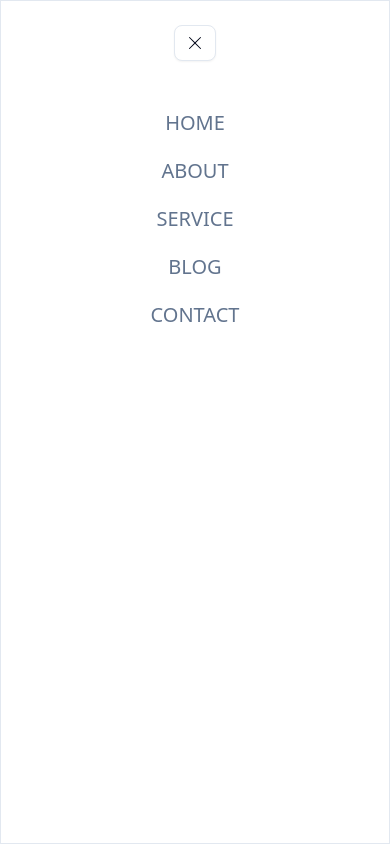
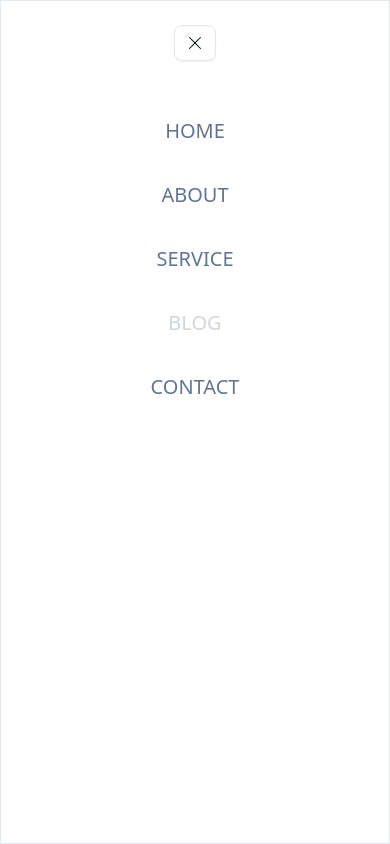
Before and after one commit to talkal123/SapirSkincare, a React (Vite) app: page /blog in a window 390 px wide. Both pictures are taken after a click on the button 348 px from the left and 55 px from the top of the page. Shown: the top 844 px of the page. Built offline with nearby package versions, Linux system fonts and the light colour scheme; a web font is replaced by a local one.

Commit message:
Initial commit

```diff
--- a/src/components_test/BlogPageComponents/Posts.tsx
+++ b/src/components_test/BlogPageComponents/Posts.tsx
@@ -16,15 +16,15 @@ export interface BlogPost {
 const Posts = ({arr}:any) => {
 
   return (
-    <div className='p-20 flex flex-col items-center' style={{ backgroundColor: "rgb(255, 253, 245)" }}>
+    <div className='pt-5 pb-5 md:p-20 flex flex-col items-center' style={{ backgroundColor: "rgb(255, 253, 245)" }}>
       <div className='flex flex-col gap-5'>
         {arr.map((item: BlogPost, index: number) => {
             return(
-            <div key={index} className='border border-black flex w-full xl:min-w-[800px] xl:max-w-[800px] '>
+            <div key={index} className='border max-h-[400px] border-black flex w-full xl:min-w-[800px] xl:max-w-[800px] '>
                 <div className=''>
                     <img className='max-w-[200px] h-full xl:max-w-[400px]' src={item.img} alt="" />
                 </div>
-                <div className='p-5 flex flex-col justify-between w-full border'>
+                <div className='p-1 md:p-5 flex flex-col justify-between w-full border'>
                     <div className='flex items-center justify-between gap-5'>
                         <div className='flex items-center justify-center gap-3'>
                             <span className='font-light text-xs'>{item.date}</span>
--- a/src/components_test/BlogPageComponents/WelcomeBlog.tsx
+++ b/src/components_test/BlogPageComponents/WelcomeBlog.tsx
@@ -34,7 +34,7 @@ const WelcomeBlog = () => {
           </div>
         </div>
     </div>
-    <div style={{ backgroundColor: 'rgba(237, 235, 228, 1)' }} className=" items-center  text-center flex flex-col md:p-5 max-h-[200px] border-1 border-black">
+    <div style={{ backgroundColor: 'rgba(237, 235, 228, 1)' }} className="hidden items-center  text-center md:flex flex-col md:p-5 max-h-[200px] border-1 border-black">
   <div className="flex flex-col gap-8 text-center items-center justify-center px-4">
     <div>
       <h1 className="text-3xl font-semibold">Welcome to my blog!</h1>
--- a/src/components_test/ContactPageComponents/Connect.tsx
+++ b/src/components_test/ContactPageComponents/Connect.tsx
@@ -41,9 +41,14 @@ const Connect = () => {
                 <div>
                     <span className='text-md font-light'>Have a question? I'd love to hear from<br /> you!</span>
                 </div>
-                <div className='flex flex-col'>
-                    <div className='flex gap-2 items-center'><RiMailOpenFill /><span className='text-md font-light'>sapirskincarela@gmail.com</span></div>
-                    <div className='flex gap-2 items-center'><FaPhoneAlt /><span className='text-md font-light'>(818) 266-2387i</span></div>
+                <div className='flex flex-col gap-1'>
+                    <a href="mailto:sapirskincarela@gmail.com" className="flex gap-2">
+                <RiMailOpenFill />
+                <span className="text-xs font-light">
+                  sapirskincarela@gmail.com
+                </span>
+                </a>
+                    <div className='flex gap-2 items-center'><FaPhoneAlt /><span className='text-md font-light'>+15053524978</span></div>
                 </div>
             </div>
         </div>
--- a/src/components_test/HomePageComponents/AsSeenOn.tsx
+++ b/src/components_test/HomePageComponents/AsSeenOn.tsx
@@ -27,7 +27,7 @@ const AsSeenOn = () => {
   ];
 
   return (
-    <div className="p-10 flex flex-col gap-20 items-center">
+    <div className="p-5 md:p-10 flex flex-col gap-20 items-center">
       <div className="flex flex-col gap-5 items-center justify-center">
         <h3
           className="font-extrabold text-4xl"
@@ -50,7 +50,7 @@ const AsSeenOn = () => {
       </div>
       <div className="flex justify-center items-center">
         <h1
-          className="text-5xl md:text-6xl"
+          className="text-5xl text- md:text-left md:text-6xl"
           style={{
             fontFamily: "Wix Madefor Text sans-serif",
             fontWeight: "lighter",
--- a/src/components_test/HomePageComponents/WhyYou.tsx
+++ b/src/components_test/HomePageComponents/WhyYou.tsx
@@ -6,13 +6,13 @@ import SegevPhoto6 from '../../assets/SegevPhoto6.avif'
 
 const WhyYou = () => {
   return (
-    <div className='p-10 w-full flex flex-col items-center gap-5'>
+    <div className='p-10 w-full text-center md:text-left flex flex-col items-center gap-5'>
     <div className='flex flex-col gap-10 max-w-[850px]'>
       <div className=''>
         <h3 className='text-4xl' style={{ fontFamily: "Wix Madefor Text sans-serif" }}>Why you should<br /> choose Sapir Skincare</h3>
       </div>
-      <div className='grid gap-25 md:flex justify-between'>
-        <div className='flex flex-row gap-3 max-w-[230px] md:flex-col'>
+      <div className='grid gap-25 justify-center md:flex md:justify-between'>
+        <div className='flex flex-col gap-3 max-w-[230px] md:flex-col'>
             <div>
                 <h3 className='block md:hidden text-4xl md:text-lg ' style={{ fontFamily: "Wix Madefor Text sans-serif" }}>THE SAPIR DIFFERENCE </h3>
                 <img src={SegevPhoto4} alt="" className='max-w-[230px] max-h-[230px]' />
@@ -20,7 +20,7 @@ const WhyYou = () => {
             </div>
             <p className='font-light text-sm'>My approach to skincare is the combination of hands on treatment with the latest innovations in aesthetics.By intertwining my traditional hands on treatment with innovative new technology I aspire provide the best of both worlds.</p>
         </div>
-        <div className='flex flex-row gap-3 max-w-[230px] md:flex-col '>
+        <div className='flex flex-col gap-3 max-w-[230px] md:flex-col '>
             <div className=''>
                 <h3 className='block md:hidden text-4xl md:text-lg' style={{ fontFamily: "Wix Madefor Text sans-serif" }}>THE PRODUCTS</h3>
                 <img src={SegevPhoto5} alt="" className='max-w-[230px] max-h-[230px]' />
@@ -30,7 +30,7 @@ const WhyYou = () => {
                 <p className='font-light text-sm'>The search for the prefect products took me a while.I was looking for professional products from clinical and medical grade brands, to completely natural, plant based.I carry a variety of products from Europe, Israel and USA, which enables me to build and tailor your treatments and after care to achieve the best results.</p>
             </div>
         </div>
-        <div className='flex flex-row gap-3 max-w-[230px] md:flex-col'>
+        <div className='flex flex-col gap-3 max-w-[230px] md:flex-col'>
             <div>
                 <h3 className='block md:hidden text-4xl md:text-lg' style={{ fontFamily: "Wix Madefor Text sans-serif" }}>THE SPA </h3>
                 <img src={SegevPhoto6} alt="" className='max-w-[230px] max-h-[230px]'/>
--- a/src/components_test/Nav.tsx
+++ b/src/components_test/Nav.tsx
@@ -11,10 +11,17 @@ import {
 } from "./ui/alert-dialog";
 import { BsXLg } from "react-icons/bs";
 import SegevLogo from "../assets/logo.png";
+import { useEffect, useState } from "react";
 
 
 const Nav = () => {
   const location = useLocation();
+ const [isOpen, setIsOpen] = useState(false);
+
+const handleClick = () => {
+  setIsOpen(false);
+};
+
 
   return (
     <div
@@ -22,12 +29,12 @@ const Nav = () => {
       style={{ backgroundColor: "rgba(237, 235, 228, 1)" }}
     >
       <div className="max-w-[1100px] flex gap-15 justify-between  w-full">
-        <div className="">
-          <img src={SegevLogo} className="max-h-[50px]" alt="" />
+        <div className="mt-2">
+          <img src={SegevLogo} className="max-h-[40px]" alt="" />
         </div>
 
         <div className="flex md:hidden items-center">
-          <AlertDialog>
+          <AlertDialog open={isOpen} onOpenChange={setIsOpen}>
             <AlertDialogTrigger>
               <GiHamburgerMenu className="w-5 h-5 cursor-pointer" />
             </AlertDialogTrigger>
@@ -41,11 +48,11 @@ const Nav = () => {
                 <AlertDialogDescription>
                   <div className="mt-5 p-5">
                     <ul className="flex flex-col gap-5">
-                      <Link to="/"><li><h2 className="text-xl">HOME</h2></li></Link>
-                      <Link to="/about"><li><h2 className="text-xl">ABOUT</h2></li></Link>
-                      <Link to="/service"><li><h2 className="text-xl">SERVICE</h2></li></Link>
-                      <Link to="/blog"><li><h2 className="text-xl">BLOG</h2></li></Link>
-                      <Link to="/contact"><li><h2 className="text-xl">CONTACT</h2></li></Link>
+                      <Link to="/" onClick={handleClick}><li><h2 className={`p-2 text-xl ${location.pathname === "/" ? "text-gray-300" : ""}`}>HOME</h2></li></Link>
+                      <Link to="/about" onClick={handleClick}><li><h2 className={`p-2 text-xl ${location.pathname === "/about" ? "text-gray-300" : ""}`}>ABOUT</h2></li></Link>
+                      <Link to="/service" onClick={handleClick}><li><h2 className={`p-2 text-xl ${location.pathname === "/service" ? "text-gray-300" : ""}`}>SERVICE</h2></li></Link>
+                      <Link to="/blog" onClick={handleClick}><li><h2 className={`p-2 text-xl ${location.pathname === "/blog" ? "text-gray-300" : ""}`}>BLOG</h2></li></Link>
+                      <Link to="/contact" onClick={handleClick}><li><h2 className={`p-2 text-xl ${location.pathname === "/contact" ? "text-gray-300" : ""}`}>CONTACT</h2></li></Link>
                     </ul>
                   </div>
                 </AlertDialogDescription>
@@ -55,7 +62,8 @@ const Nav = () => {
         </div>
 
         <div className="hidden md:flex gap-15">
-          <Link to="/" className="cursor-pointer">
+
+          <Link to="/" className="cursor-pointer" >
             <div className={`p-2 ${location.pathname === "/" ? "border-b-2 border-black" : ""}`}>
               <h2>HOME</h2>
             </div>
```
